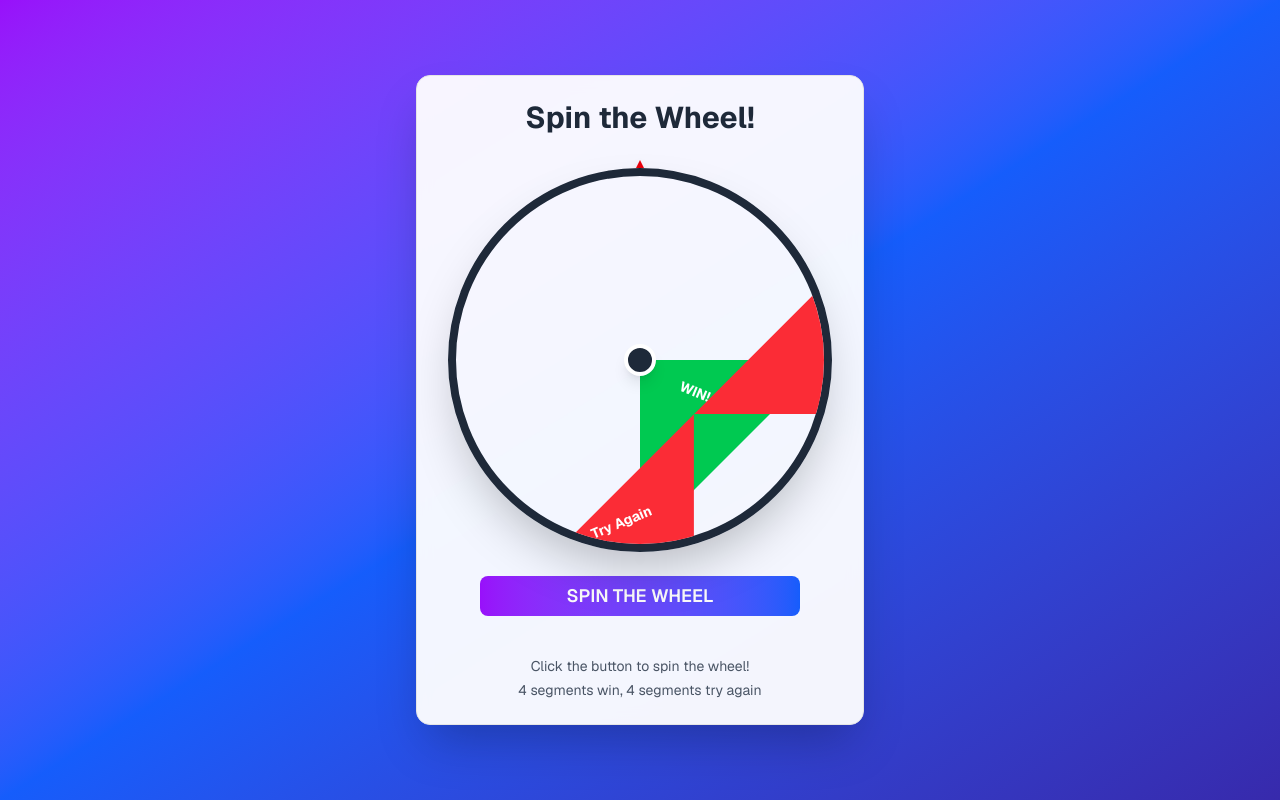
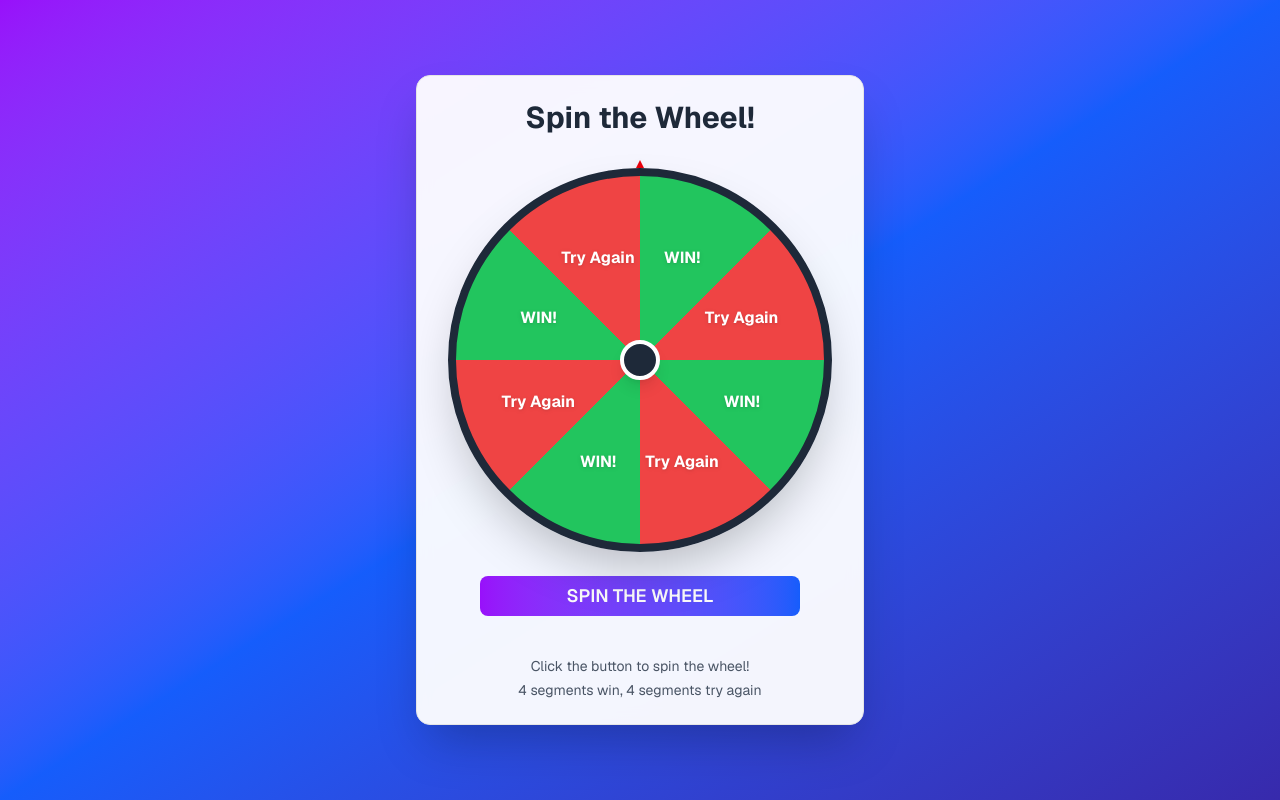
Before and after one commit to imagicstudioco/wheel-of-enb, a Next.js app in the folder miniapp/: page / in a window 1280 px wide. Built offline with nearby package versions, Linux system fonts and the light colour scheme.

Commit message:
wheel division check

```diff
--- a/miniapp/app/page.tsx
+++ b/miniapp/app/page.tsx
@@ -5,14 +5,14 @@ import { Button } from "@/components/ui/button"
 import { Card } from "@/components/ui/card"
 
 const segments = [
-  { id: 1, text: "WIN!", type: "win", color: "bg-green-500" },
-  { id: 2, text: "Try Again", type: "lose", color: "bg-red-500" },
-  { id: 3, text: "WIN!", type: "win", color: "bg-green-500" },
-  { id: 4, text: "Try Again", type: "lose", color: "bg-red-500" },
-  { id: 5, text: "WIN!", type: "win", color: "bg-green-500" },
-  { id: 6, text: "Try Again", type: "lose", color: "bg-red-500" },
-  { id: 7, text: "WIN!", type: "win", color: "bg-green-500" },
-  { id: 8, text: "Try Again", type: "lose", color: "bg-red-500" },
+  { id: 1, text: "WIN!", type: "win" },
+  { id: 2, text: "Try Again", type: "lose" },
+  { id: 3, text: "WIN!", type: "win" },
+  { id: 4, text: "Try Again", type: "lose" },
+  { id: 5, text: "WIN!", type: "win" },
+  { id: 6, text: "Try Again", type: "lose" },
+  { id: 7, text: "WIN!", type: "win" },
+  { id: 8, text: "Try Again", type: "lose" },
 ]
 
 export default function SpinWheelGame() {
@@ -26,22 +26,24 @@ export default function SpinWheelGame() {
     setIsSpinning(true)
     setResult(null)
 
-    // Generate random rotation (multiple full rotations + random segment)
+    // Random rotation (5–8 full spins + random segment)
     const minSpins = 5
     const maxSpins = 8
     const spins = Math.random() * (maxSpins - minSpins) + minSpins
-    const segmentAngle = 360 / 8
-    const randomSegment = Math.floor(Math.random() * 8)
+    const segmentAngle = 360 / segments.length
+    const randomSegment = Math.floor(Math.random() * segments.length)
     const finalRotation = spins * 360 + randomSegment * segmentAngle
 
     setRotation((prev) => prev + finalRotation)
 
-    // Determine result after spin completes
     setTimeout(() => {
       const normalizedRotation = finalRotation % 360
-      const segmentIndex = Math.floor((360 - normalizedRotation + segmentAngle / 2) / segmentAngle) % 8
+      const segmentIndex =
+        Math.floor(
+          (360 - normalizedRotation + segmentAngle / 2) / segmentAngle
+        ) % segments.length
+
       const selectedSegment = segments[segmentIndex]
-
       setResult(selectedSegment.text)
       setIsSpinning(false)
     }, 3000)
@@ -51,7 +53,9 @@ export default function SpinWheelGame() {
     <div className="min-h-screen bg-gradient-to-br from-purple-600 via-blue-600 to-indigo-800 flex items-center justify-center p-4">
       <Card className="w-full max-w-md mx-auto p-6 bg-white/95 backdrop-blur-sm shadow-2xl">
         <div className="text-center space-y-6">
-          <h1 className="text-3xl font-bold text-gray-800 mb-8">Spin the Wheel!</h1>
+          <h1 className="text-3xl font-bold text-gray-800 mb-8">
+            Spin the Wheel!
+          </h1>
 
           {/* Wheel Container */}
           <div className="relative mx-auto w-80 h-80 sm:w-96 sm:h-96">
@@ -60,44 +64,42 @@ export default function SpinWheelGame() {
               <div className="w-0 h-0 border-l-4 border-r-4 border-b-8 border-l-transparent border-r-transparent border-b-red-600 drop-shadow-lg"></div>
             </div>
 
-            {/* Wheel */}
+            {/* Wheel with conic-gradient */}
             <div
-              className="relative w-full h-full rounded-full border-8 border-gray-800 shadow-2xl overflow-hidden transition-transform duration-[3000ms] ease-out"
+              className="relative w-full h-full rounded-full border-8 border-gray-800 shadow-2xl transition-transform duration-[3000ms] ease-out flex items-center justify-center"
               style={{
                 transform: `rotate(${rotation}deg)`,
-                transformOrigin: "center center",
+                background: `conic-gradient(
+                  #22c55e 0deg 45deg,
+                  #ef4444 45deg 90deg,
+                  #22c55e 90deg 135deg,
+                  #ef4444 135deg 180deg,
+                  #22c55e 180deg 225deg,
+                  #ef4444 225deg 270deg,
+                  #22c55e 270deg 315deg,
+                  #ef4444 315deg 360deg
+                )`,
               }}
             >
+              {/* Segment Labels */}
               {segments.map((segment, index) => {
-                const angle = (360 / 8) * index
+                const angle = (360 / segments.length) * index + 22.5 // 22.5 = center of 45°
                 return (
                   <div
                     key={segment.id}
-                    className={`absolute w-1/2 h-1/2 ${segment.color} flex items-center justify-center text-white font-bold text-sm sm:text-base`}
+                    className="absolute text-white font-bold text-sm sm:text-base drop-shadow"
                     style={{
-                      transform: `rotate(${angle}deg)`,
-                      clipPath: "polygon(0 0, 100% 0, 0 100%)",
-                      transformOrigin: "bottom right",
-                      top: "50%",
-                      left: "50%",
+                      transform: `rotate(${angle}deg) translate(110px) rotate(-${angle}deg)`,
+                      transformOrigin: "center center",
                     }}
                   >
-                    <span
-                      className="absolute whitespace-nowrap text-xs sm:text-sm font-bold"
-                      style={{
-                        transform: `rotate(${22.5}deg) translate(-50%, -100%)`,
-                        left: "25%",
-                        top: "25%",
-                      }}
-                    >
-                      {segment.text}
-                    </span>
+                    {segment.text}
                   </div>
                 )
               })}
 
               {/* Center Circle */}
-              <div className="absolute top-1/2 left-1/2 transform -translate-x-1/2 -translate-y-1/2 w-8 h-8 bg-gray-800 rounded-full border-4 border-white shadow-lg z-10"></div>
+              <div className="absolute w-10 h-10 bg-gray-800 rounded-full border-4 border-white shadow-lg z-10"></div>
             </div>
           </div>
 
@@ -115,7 +117,9 @@ export default function SpinWheelGame() {
           {result && !isSpinning && (
             <div className="mt-6 p-4 rounded-lg bg-gradient-to-r from-yellow-400 to-orange-500 text-white">
               <h2 className="text-2xl font-bold">
-                {result === "WIN!" ? "🎉 Congratulations!" : "😔 Better luck next time!"}
+                {result === "WIN!"
+                  ? "🎉 Congratulations!"
+                  : "😔 Better luck next time!"}
               </h2>
               <p className="text-lg mt-1">
                 You got: <strong>{result}</strong>
```
